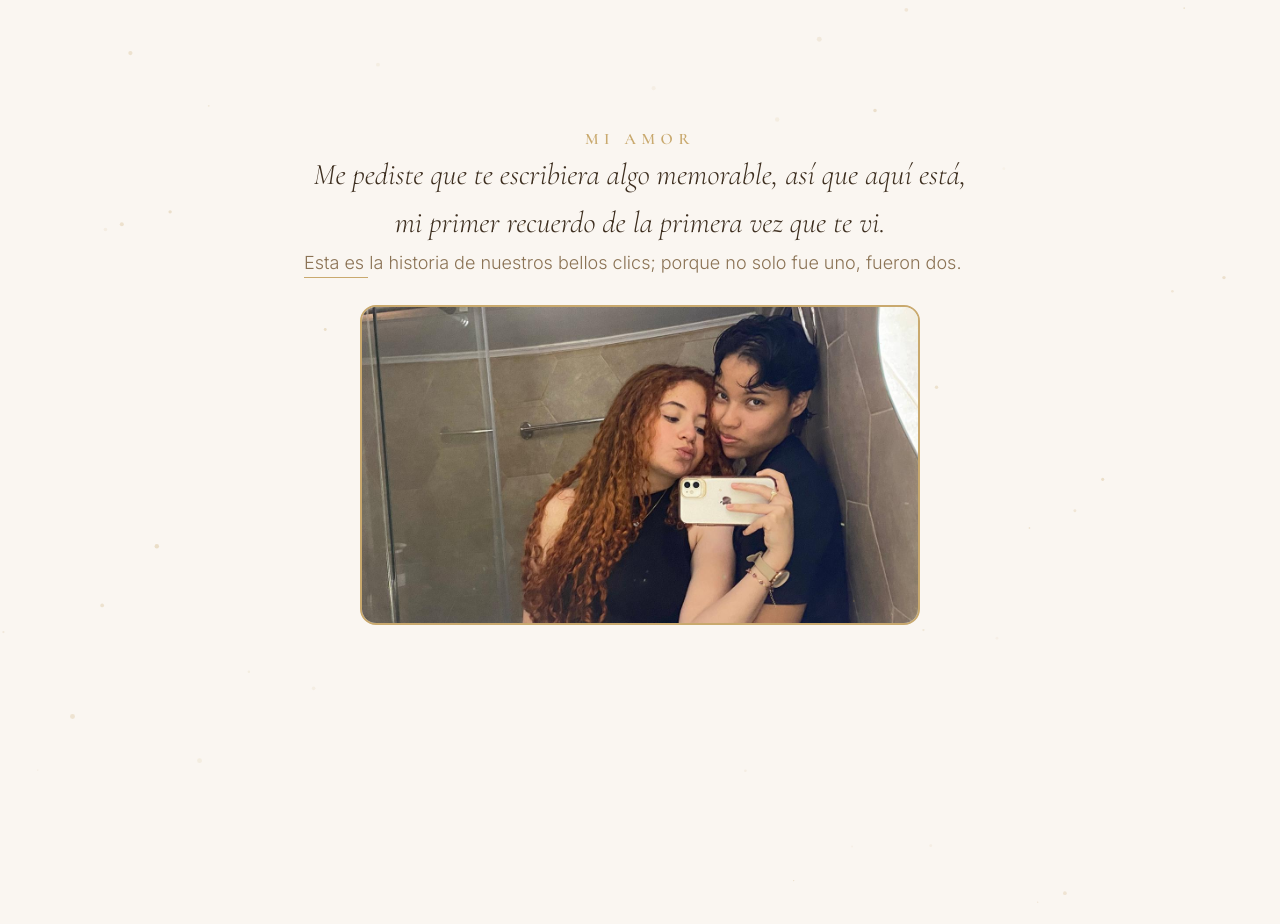
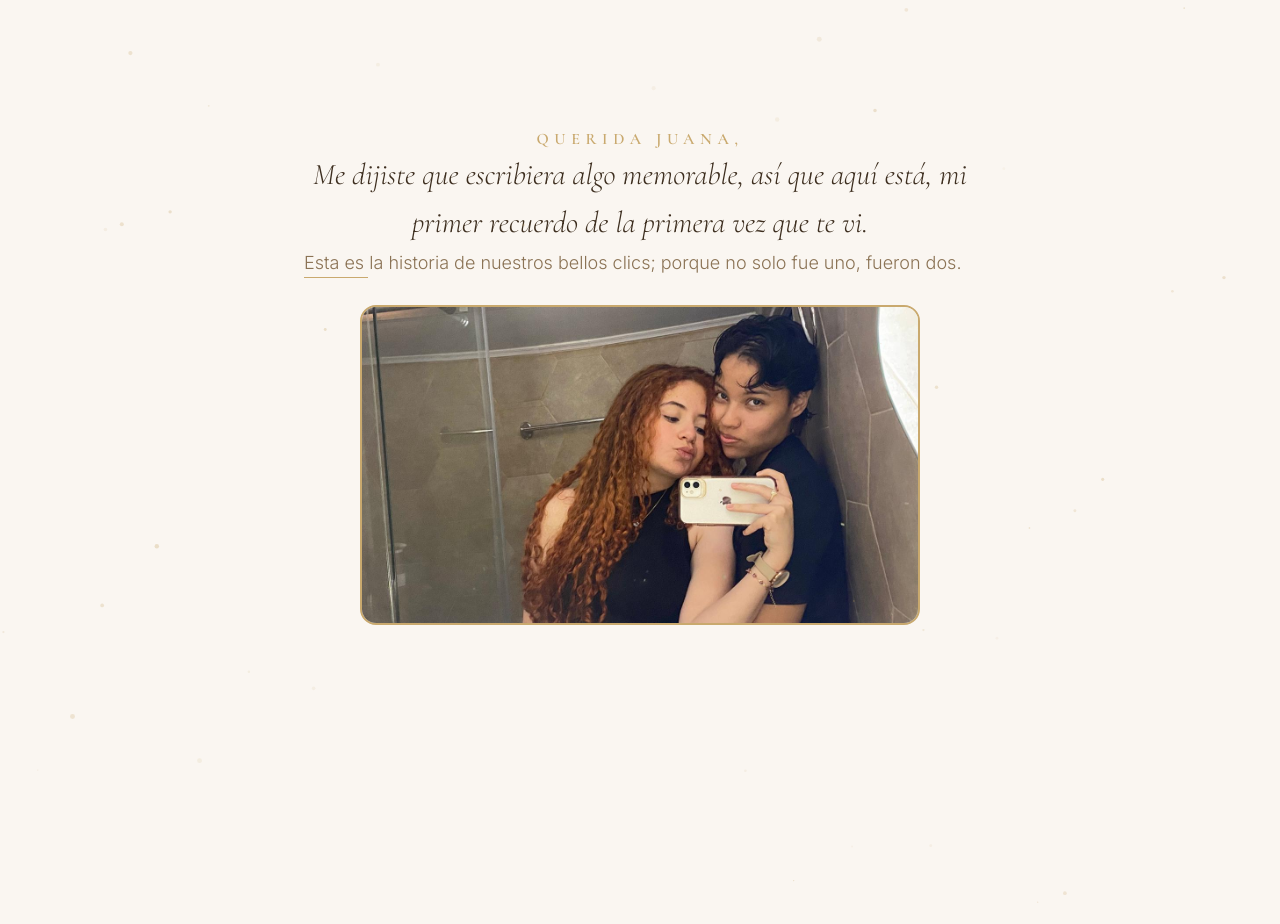
Before and after one commit to itssinis/500_days, a React (Vite) app: page / in a window 1280 px wide. Shown: the part 824-1748 px from the top of the page. Built offline with nearby package versions, Linux system fonts and the light colour scheme.

Commit message:
Cambio del inicio de la narración para que quede como la pelicula de To all the boys i've loved before

```diff
--- a/src/sections/IntroSection.tsx
+++ b/src/sections/IntroSection.tsx
@@ -11,13 +11,13 @@ export default function IntroSection() {
           className="font-serif text-base font-bold uppercase tracking-[0.35em] mb-6"
           style={{ color: "var(--color-gold)" }}
         >
-          Mi amor
+          Querida Juana,
         </p>
         <p
           className="font-serif text-2xl md:text-3xl font-light leading-relaxed italic text-center"
           style={{ color: "var(--color-dark)" }}
         >
-          Me pediste que te escribiera algo memorable, así que aquí está, mi primer recuerdo de la primera vez que te vi.
+          Me dijiste que escribiera algo memorable, así que aquí está, mi primer recuerdo de la primera vez que te vi.
         </p>
         <p
           className="mt-6 text-base md:text-lg font-light leading-relaxed text-justify"
```
